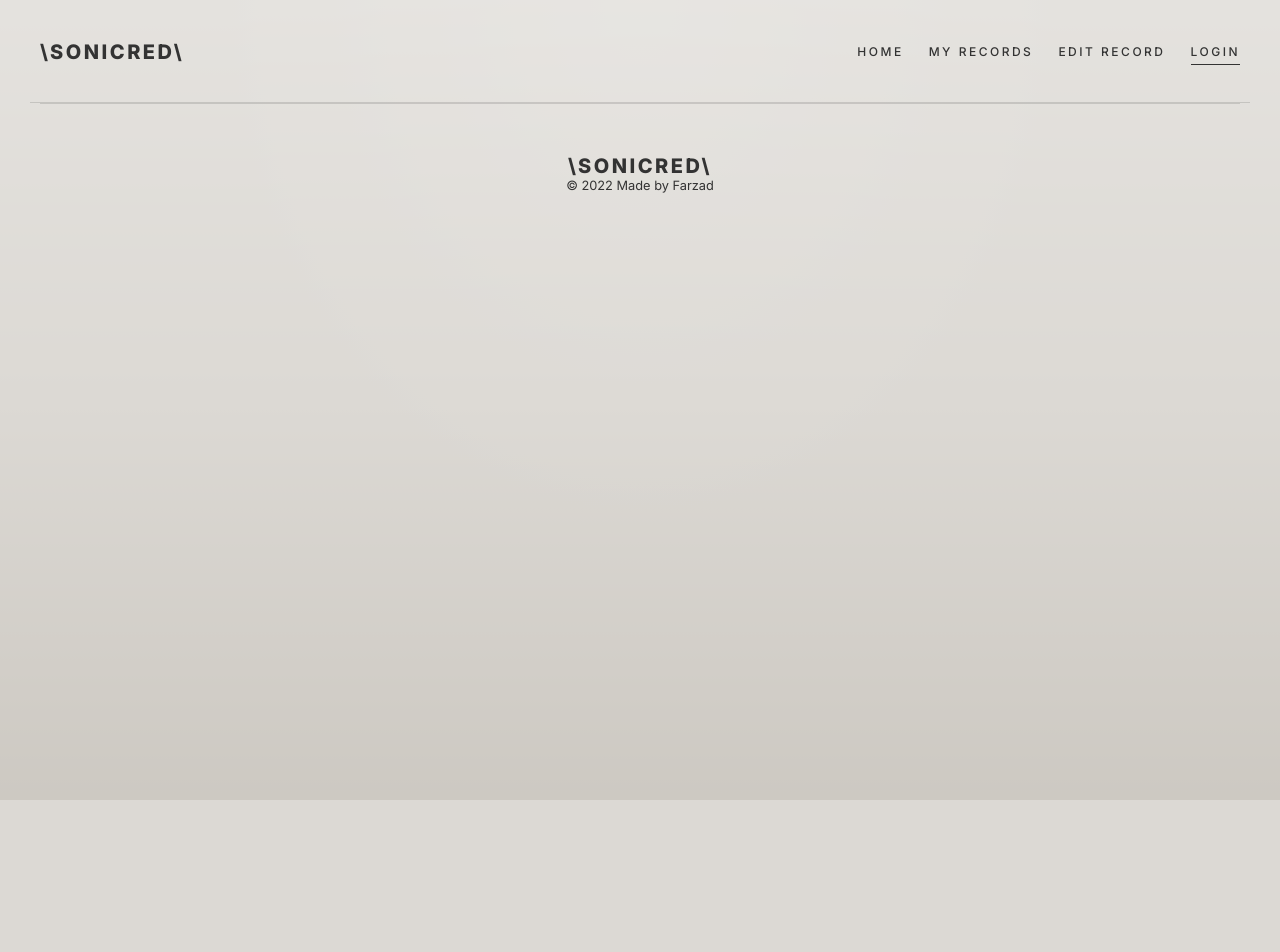
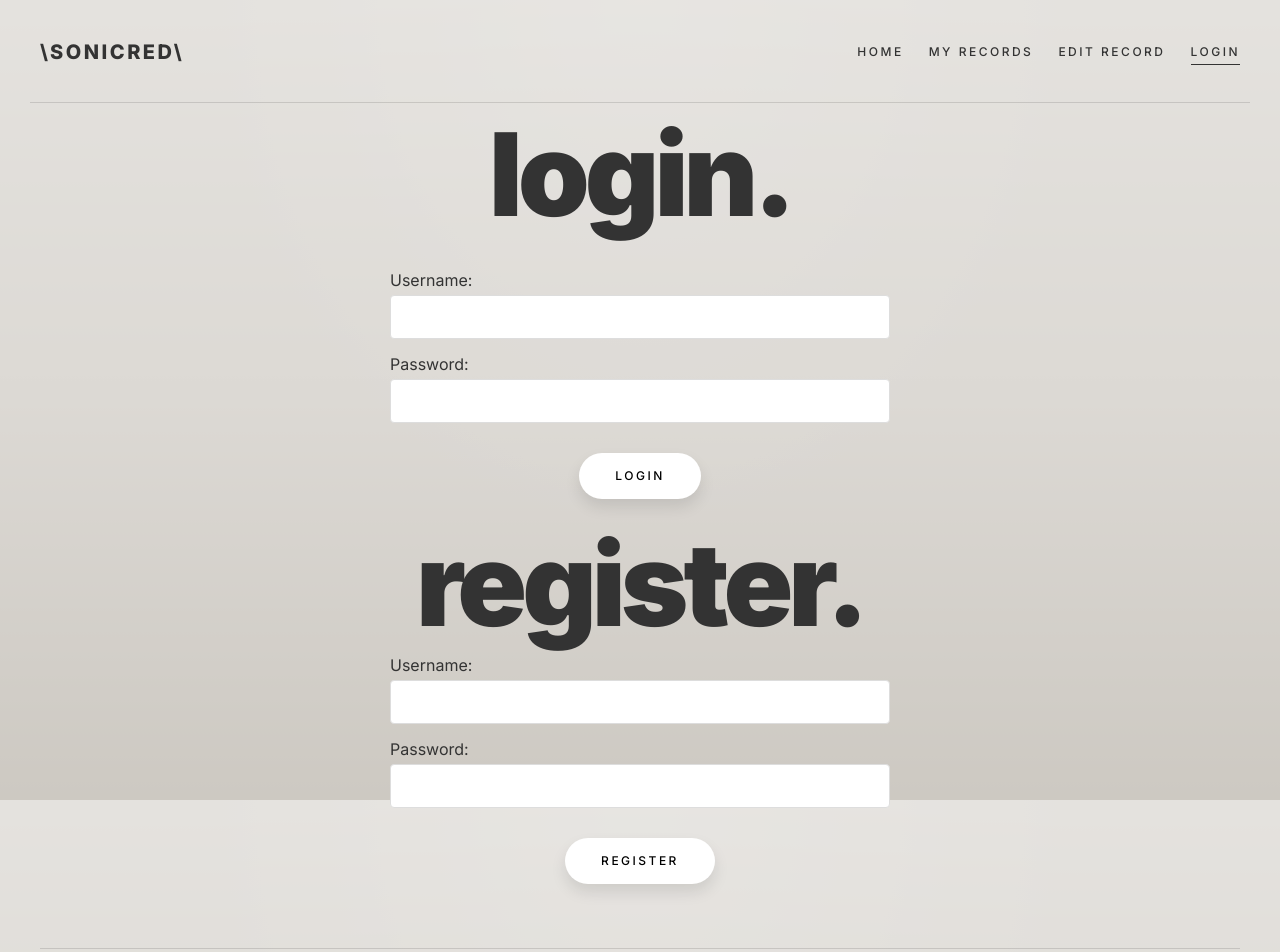
Before and after one commit to Farzad-Fahiminia/1dv613-Project-My-Band, a React (Create React App) app: page /login in a window 1280 px wide. Shown: the top 952 px of the page. Before the commit the page ends 800 px from the top, so only its background shows below. Built offline with nearby package versions, Linux system fonts and the light colour scheme; no server answers.

Commit message:
Add register to Firebase

```diff
--- a/package.json
+++ b/package.json
@@ -7,6 +7,7 @@
     "@testing-library/react": "^13.1.1",
     "@testing-library/user-event": "^13.5.0",
     "eslint-config-airbnb": "^19.0.4",
+    "firebase": "^9.8.1",
     "react": "^18.0.0",
     "react-dom": "^18.0.0",
     "react-router-dom": "^6.3.0",
--- a/src/App.jsx
+++ b/src/App.jsx
@@ -6,6 +6,7 @@ import Footer from './Footer'
 import Create from './Create'
 import Edit from './Edit'
 import Records from './Records'
+import Login from './Login'
 
 /**
  * App component.
@@ -33,6 +34,7 @@ function App() {
           <Route path="/records" element={<Records onEditHandler={onEditHandler} />} />
           <Route path="/create" element={<Create />} />
           <Route path="/edit" element={componentToRender || <Edit />} />
+          <Route path="/login" element={<Login />} />
         </Routes>
         <Footer />
       </BrowserRouter>
--- /dev/null
+++ b/src/Login.jsx
@@ -0,0 +1,55 @@
+import React, { useState } from 'react'
+import { createUserWithEmailAndPassword } from 'firebase/auth'
+import { auth } from './firebase-config'
+// import { useNavigate } from 'react-router-dom'
+
+/**
+ * Login component.
+ *
+ * @return {*} Returns component.
+ */
+function Login() {
+  const [username, setUsername] = useState('')
+  const [password, setPassword] = useState('')
+  const [registerEmail, setRegisterEmail] = useState('')
+  const [registerPassword, setRegisterPassword] = useState('')
+  // const navigate = useNavigate()
+
+  const register = async (event) => {
+    try {
+      event.preventDefault()
+      const user = await createUserWithEmailAndPassword(auth, registerEmail, registerPassword)
+      console.log(user)
+      // console.log(registerEmail)
+      // console.log(registerPassword)
+    } catch (error) {
+      console.log(error.message)
+    }
+  }
+
+  return (
+    <div>
+      <h1 className="center extreme">Login.</h1>
+      <div className="content create">
+        <form>
+          <label>Username:</label>
+          <input type="email" required value={username} onChange={(e) => setUsername(e.target.value)} />
+          <label>Password:</label>
+          <input type="password" required value={password} onChange={(e) => setPassword(e.target.value)} />
+          <button type="submit">Login</button>
+        </form>
+
+        <h1 className="center extreme">Register.</h1>
+        <form>
+          <label>Username:</label>
+          <input type="email" onChange={(e) => setRegisterEmail(e.target.value)} />
+          <label>Password:</label>
+          <input type="password" onChange={(e) => setRegisterPassword(e.target.value)} />
+          <button type="submit" onClick={register}>Register</button>
+        </form>
+      </div>
+    </div>
+  )
+}
+
+export default Login
--- /dev/null
+++ b/src/firebase-config.js
@@ -0,0 +1,21 @@
+// Import the functions you need from the SDKs you need
+import { initializeApp } from 'firebase/app'
+import { getAuth } from 'firebase/auth'
+// TODO: Add SDKs for Firebase products that you want to use
+// https://firebase.google.com/docs/web/setup#available-libraries
+
+// Your web app's Firebase configuration
+const firebaseConfig = {
+  apiKey: process.env.REACT_APP_APIKEY,
+  authDomain: process.env.REACT_APP_AUTHDOMAIN,
+  projectId: process.env.REACT_APP_PROJECTID,
+  storageBucket: process.env.REACT_APP_STORAGEBUCKET,
+  messagingSenderId: process.env.REACT_APP_MESSAGINGSENDERID,
+  appId: process.env.REACT_APP_APPID
+}
+
+// Initialize Firebase
+const app = initializeApp(firebaseConfig)
+
+export const auth = getAuth(app)
+export default auth
```
Also changed, not shown: 1 other file (tests, documents, lock files or other folders).
